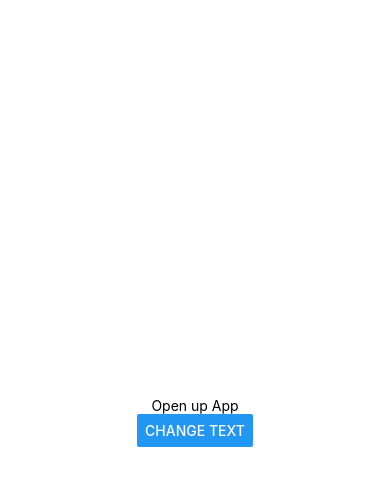
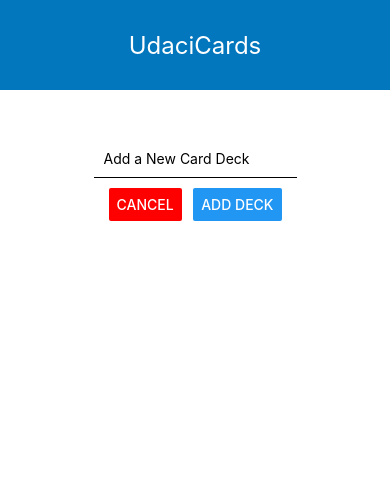
Before and after one commit to Tezza1/reactnd-project-udacicards, a React Native app: screen / in a window 390 px wide. Shown: the top 486 px of the page. Built offline with nearby package versions, Linux system fonts and the light colour scheme.

Commit message:
Feature Homescreen
Added Homescreen
Basic functionality
Main styling

```diff
--- a/App.js
+++ b/App.js
@@ -1,22 +1,22 @@
-import React, { useState } from 'react'
-import { StyleSheet, Text, View, Button } from 'react-native'
+import React from 'react'
+import { View, Text, StyleSheet } from 'react-native'
+import Header from './components/Header'
+import HomeScreen from './screens/HomeScreen'
 
-export default function App() {
-  const [outputText, setOutputText] = useState('Open up App')
+const App = props => {
 
   return (
-    <View style={styles.container}>
-      <Text>{outputText}</Text>
-      <Button title='Change Text' onPress={() => setOutputText('Open the App #2')} />
+    <View style={styles.screen}>
+      <Header title={'UdaciCards'}/>
+      <HomeScreen />
     </View>
   );
 }
 
 const styles = StyleSheet.create({
-  container: {
-    flex: 1,
-    backgroundColor: '#fff',
-    alignItems: 'center',
-    justifyContent: 'center',
+  screen:{
+    flex: 1
   }
 });
+
+export default App
--- /dev/null
+++ b/components/CreateDeck.js
@@ -0,0 +1,59 @@
+import React, { useState } from 'react'
+import { View, Text, StyleSheet, TextInput, Button } from 'react-native'
+
+const CreateDeck = props => {
+  const [enteredDeck, setEnteredDeck] = useState('')
+
+  const inputTextHandler = (e) => {
+    setEnteredDeck(e)
+  }
+
+  return (
+    <View style={styles.inputView}>
+      <TextInput
+        placeholder='Add a New Card Deck'
+        style={styles.textInput}
+        textAlign={'center'}
+        onChangeText={inputTextHandler}
+        value={enteredDeck}
+      />
+      <View style={styles.buttons}>
+        <Button
+          title='Cancel'
+          style={styles.button}
+          color="red"
+          onPress={() => {}}
+        />
+        <Button
+          title='Add Deck'
+          style={styles.button}
+          onPress={() => props.onAddDeck(enteredDeck)}
+        />
+      </View>
+    </View>
+  )
+}
+
+
+const styles = StyleSheet.create({
+  inputView: {
+    width: '100%',
+    alignItems: 'center',
+    marginBottom: 20
+  },
+  textInput: {
+    width: '70%',
+    borderBottomColor: 'black',
+    borderBottomWidth: 1,
+    padding: 10
+  },
+  buttons: {
+    flexDirection: 'row',
+    width: '70%',
+    justifyContent: 'space-between',
+    paddingHorizontal: 15,
+    marginTop: 10
+  }
+});
+
+export default CreateDeck
--- /dev/null
+++ b/components/DeckItem.js
@@ -0,0 +1,37 @@
+import React from 'react'
+import { View, Text, StyleSheet, TouchableOpacity } from 'react-native'
+
+const DeckItem = props => {
+  return(
+    <TouchableOpacity activeOpacity={0.7}  onPress={() => {}}>
+      <View style={styles.listItem}>
+        <Text style={styles.title}>{props.title}</Text>
+      </View>
+    </TouchableOpacity>
+  )
+}
+
+const styles = StyleSheet.create({
+  listItem: {
+    paddingHorizontal: 10,
+    paddingVertical: 20,
+    marginVertical: 10,
+    borderColor: '#90a4ae',
+    borderWidth: 1,
+    // ios
+    shadowColor: '#607d8b',
+    shadowOffset: { width: 1, height: 2},
+    shadowRadius: 4,
+    shadowOpacity: 0.5,
+    // android
+    elevation: 5,
+    borderRadius: 10,
+    backgroundColor: '#eceff1'
+  },
+  title: {
+    color: '#607d8b',
+    fontSize: 16
+  }
+})
+
+export default DeckItem
--- /dev/null
+++ b/components/Header.js
@@ -0,0 +1,27 @@
+import React from 'react'
+import { View, Text, StyleSheet } from 'react-native'
+
+const Header = props => {
+  return (
+    <View style={styles.header}>
+      <Text style={styles.title}>{props.title}</Text>
+    </View>
+  )
+}
+
+const styles = StyleSheet.create({
+  header: {
+    width: '100%',
+    height: 90,
+    paddingVertical: 30,
+    backgroundColor: '#0277bd',
+    alignItems: 'center',
+    justifyContent: 'center'
+  },
+  title: {
+    color: 'white',
+    fontSize: 24
+  }
+})
+
+export default Header
--- /dev/null
+++ b/screens/HomeScreen.js
@@ -0,0 +1,43 @@
+import React, { useState } from 'react'
+import { StyleSheet, Text, View, FlatList } from 'react-native'
+import Header from '../components/Header'
+import CreateDeck from '../components/CreateDeck'
+import DeckItem from '../components/DeckItem'
+
+const HomeScreen = props => {
+  const [deckList, setDeckList] = useState([])
+
+  const addDeckHandler = (title) => {
+    // setDeckList([...deckList, enteredDeck])
+    setDeckList(prev => [
+      ...prev,
+      {key: Math.random().toString(), title: title}
+    ])
+  }
+
+  return (
+    <View style={styles.screen}>
+      <View style={styles.cardView} >
+        <CreateDeck onAddDeck={addDeckHandler}/>
+        {/* <ScrollView></ScrollView> */}
+        <FlatList
+          data={deckList}
+          renderItem= {i => (
+              <DeckItem title={i.item.title} />
+            )}
+          />
+      </View>
+    </View>
+  )
+}
+
+const styles = StyleSheet.create({
+  screen:{
+    flex: 1
+  },
+  cardView: {
+    padding: 50
+  }
+});
+
+export default HomeScreen
```
